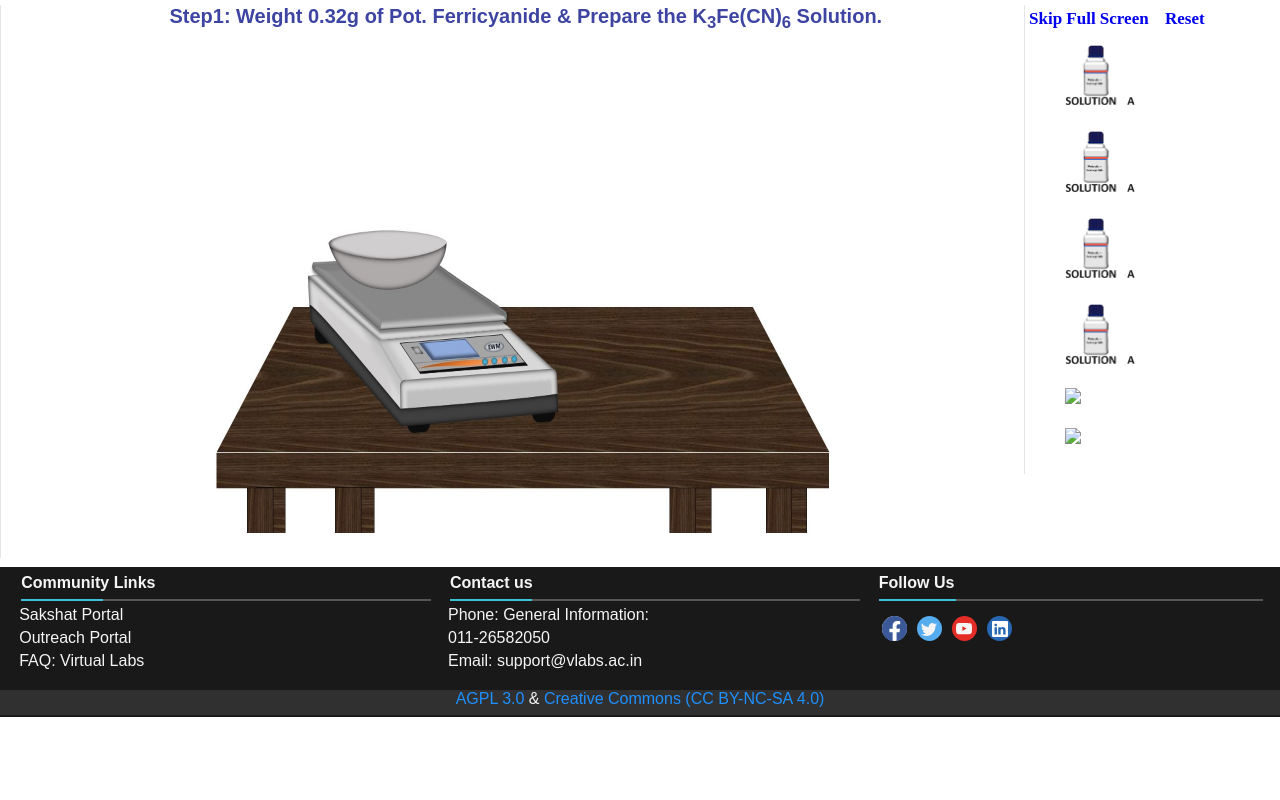
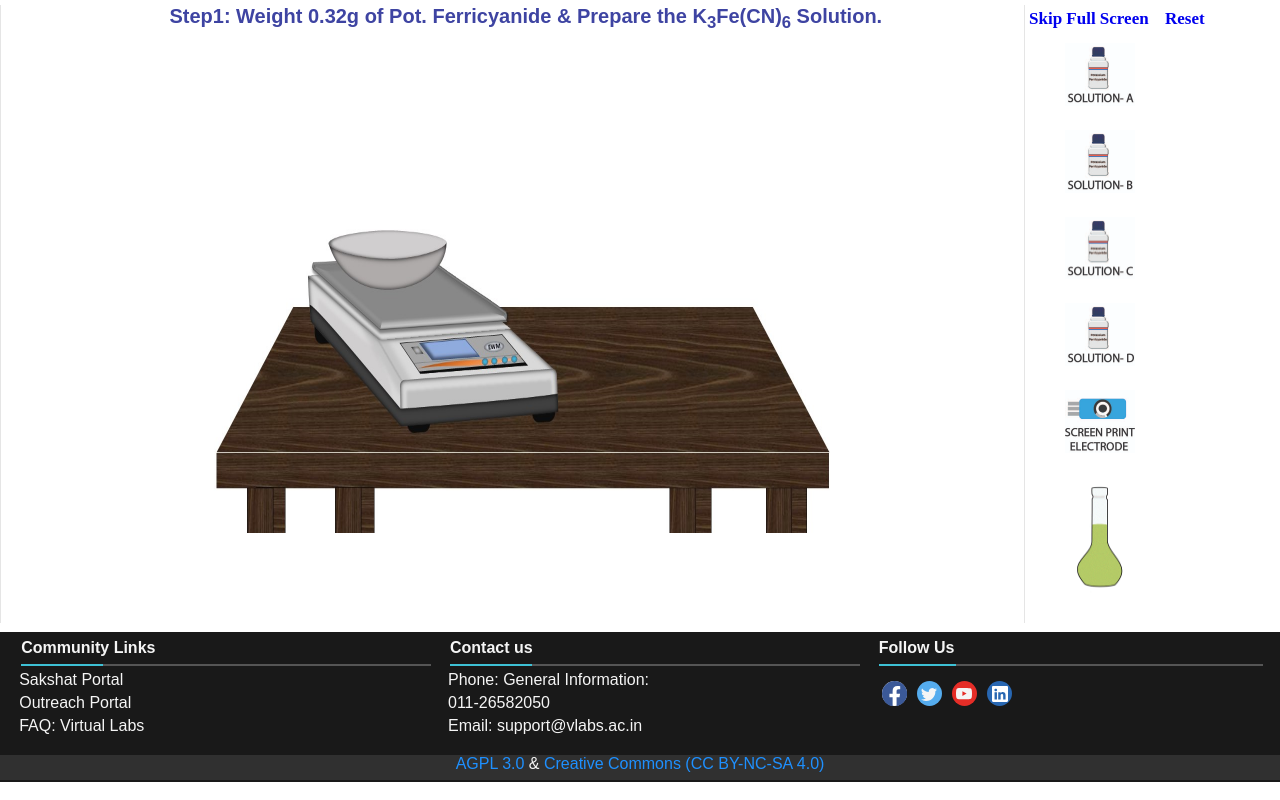
Before and after one commit to virtual-labs/exp-ferricyanide-system-dei, a plain HTML site: page experiment/simulation/index.html in a window 1280 px wide. Both pictures are taken after a click on the link "Maximize The Window". Shown: the top 800 px of the page. Drawn offline with Linux system fonts and the light colour scheme; files whose address does not match are found by name.

Commit message:
update index.html

```diff
--- a/experiment/simulation/index.html
+++ b/experiment/simulation/index.html
@@ -3067,13 +3067,13 @@ $("#chartContainer3").CanvasJSChart(options);
 		<div id="rightsidebar" class="rightsidebar" style="display:none;">
 			<a href="javascript:void(0);" id="skip">Skip Full Screen</a><a href="javascript:void(0);" id="resetn">Reset</a>
 
-			<a href="javascript:void(0);" id="cu1n"><img src="images/Icon-A.png"></a>
-			<a href="javascript:void(0);" id="cuso41n"><img src="images/Icon-A.png"></a>
-			<a href="javascript:void(0);" id="saltbridagen"><img src="images/Icon-A.png" ></a>
-
-			<a href="javascript:void(0);" id="rodn"><img src="images/Icon-A.png"></a>
-			<a href="javascript:void(0);" id="rodn1"><img src="images/counterE.JPG"></a>
-			<a href="javascript:void(0);" id="voltametern"><img src="images/glassy carbon.png"></a>
+			<a href="javascript:void(0);" id="cu1n"><img src="images/Icon-A.jpg"></a>
+			<a href="javascript:void(0);" id="cuso41n"><img src="images/Icon-B.jpg"></a>
+			<a href="javascript:void(0);" id="saltbridagen"><img src="images/Icon-C.jpg" ></a>
+
+			<a href="javascript:void(0);" id="rodn"><img src="images/Icon-D.jpg"></a>
+			<a href="javascript:void(0);" id="rodn1"><img src="images/Icon-E.jpg"></a>
+			<a href="javascript:void(0);" id="voltametern"><img src="images/Icon-F.gif"></a>
 			<p class="inlink">
 			<p class="inlink" style="margin-right: -28px;"><a href="javascript:void(0);" id="b1"><img src="images/c1.jpg"></a>GCE</p>
 			<p class="inlink" style="margin:15px -0px 1px 32px;"><a href="javascript:void(0);" id="c1"><img src="images/b1.jpg"></a>Pt</p>
```
Also changed, not shown: experiment/simulation/images/Icon-A.jpg (added), experiment/simulation/images/Icon-A.png (deleted), experiment/simulation/images/Icon-B.jpg (added), experiment/simulation/images/Icon-C.jpg (added), experiment/simulation/images/Icon-D.jpg (added), experiment/simulation/images/Icon-E.jpg (added), experiment/simulation/images/Icon-F.gif (added), experiment/simulation/images/ezgif.com-gif-maker (15).gif (deleted), experiment/simulation/images/part7.gif (renamed from experiment/simulation/images/ezgif.com-gif-maker (2) (1).gif), 4 other files.
